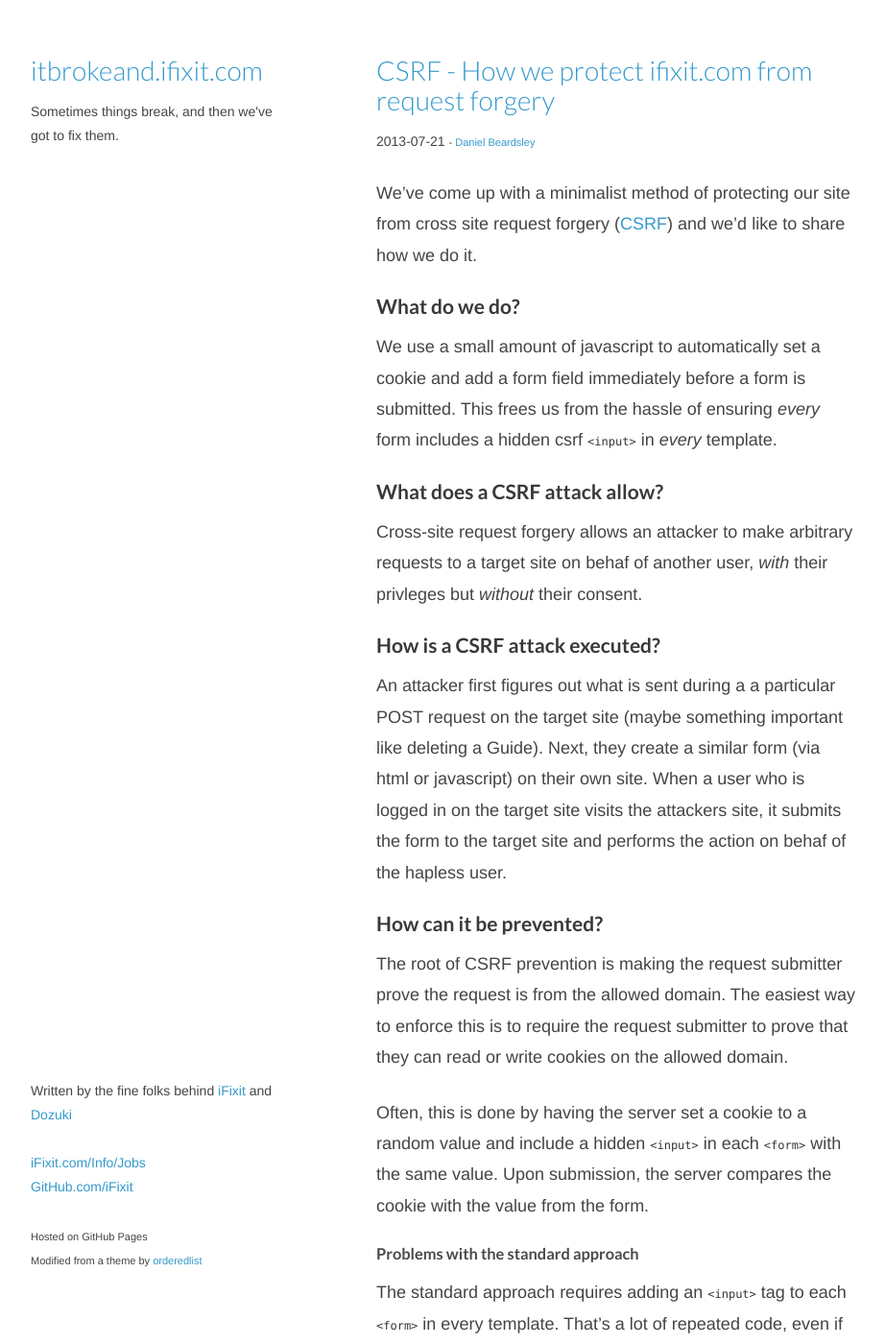
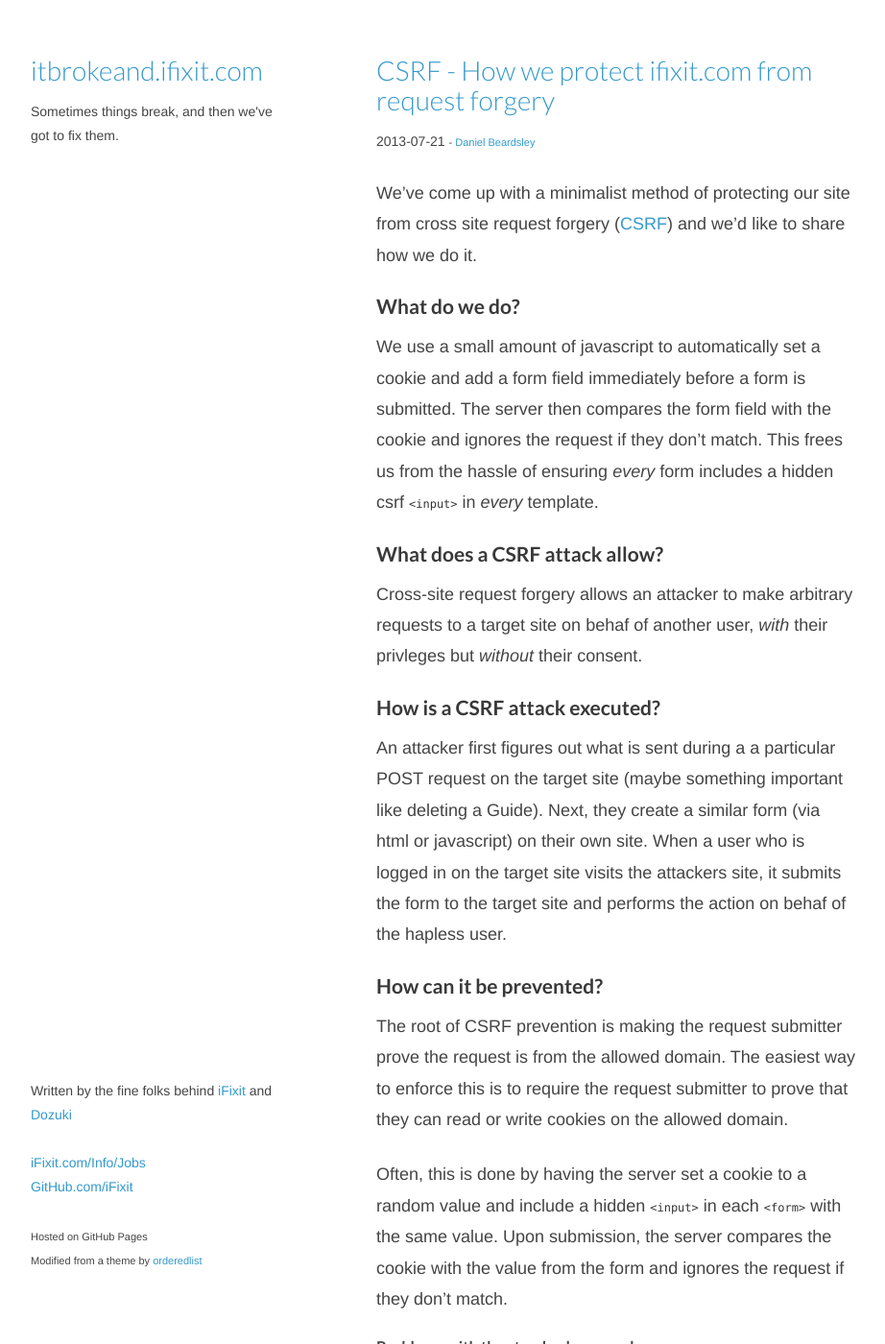
Before and after one commit to iFixit/itbrokeand.ifixit.com, a Jekyll site: the page built from _posts/2013-07-21-csrf-how-we-do-it.md, in a window 1280 px wide and 1400 px high. Shown: the whole window at 96% size, without its empty margins (178-1100 px from the left). Built offline with Jekyll 4.4.1, drawn with Linux system fonts in a browser that asks for light colours; Markdown is read by kramdown in place of the engine named in the settings; comment, search, counter and statistics services are not loaded.

Commit message:
Post: CSRF - explain what the server does
Cause it wasn't super-clear before.

```diff
--- a/_posts/2013-07-21-csrf-how-we-do-it.md
+++ b/_posts/2013-07-21-csrf-how-we-do-it.md
@@ -15,6 +15,8 @@ and we'd like to share how we do it.
 We use a small amount of javascript
 to automatically set a cookie and add a form field
 immediately before a form is submitted.
+The server then compares the form field with the cookie
+and ignores the request if they don't match.
 This frees us from the hassle of ensuring *every* form
 includes a hidden csrf `<input>` in *every* template.
 
@@ -42,7 +44,8 @@ to prove that they can read or write cookies on the allowed domain.
 Often, this is done by having the server set a cookie to a random value
 and include a hidden `<input>` in each `<form>` with the same value.
 Upon submission, the server
-compares the cookie with the value from the form.
+compares the cookie with the value from the form
+and ignores the request if they don't match.
 
 ### Problems with the standard approach
 The standard approach requires
```
